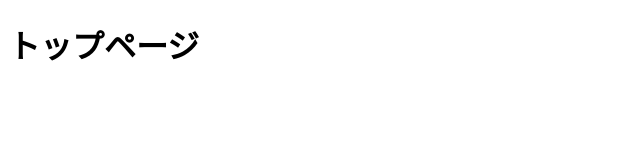
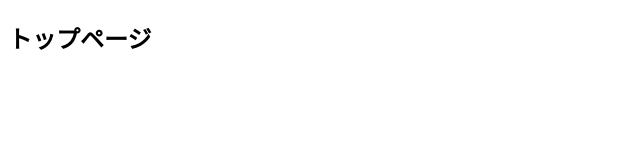
Before and after one commit to shimapon/github_master_check, a plain HTML site: page index.html in a window 1280 px wide. Shown: the whole page, without its empty margins (0-640 px from the left). Drawn offline with Linux system fonts and the light colour scheme.

Commit message:
h2に変更

```diff
--- a/index.html
+++ b/index.html
@@ -5,6 +5,6 @@
     <title></title>
   </head>
   <body>
-    <h1>トップページ</h1>
+    <h2>トップページ</h2>
   </body>
 </html>
```
